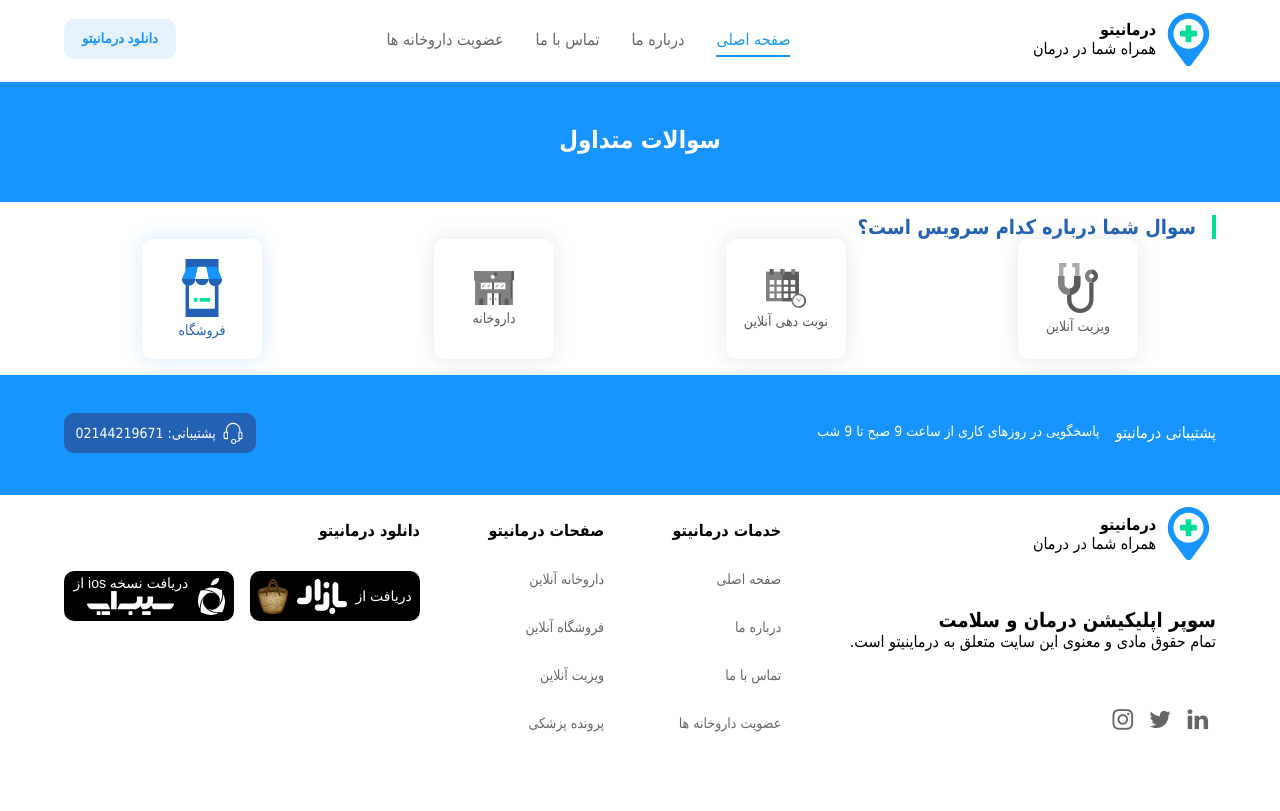
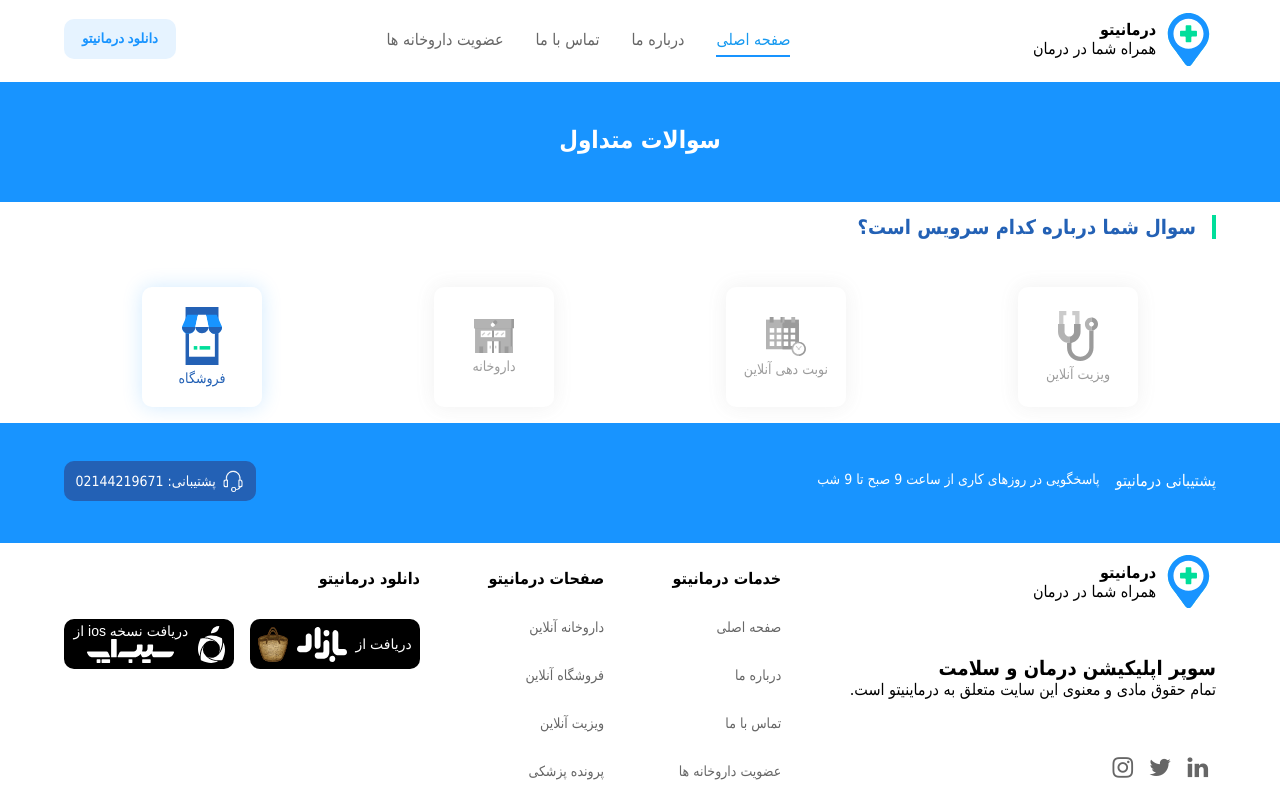
Before and after one commit to kave-me/darmanito-react, a React (Create React App) app: page /faq in a window 1280 px wide. Built offline with nearby package versions, Linux system fonts and the light colour scheme; a small style sheet from the web is missing.

Commit message:
fix faqIconList component

```diff
--- a/src/asset/sass/component/_FaqIcon.scss
+++ b/src/asset/sass/component/_FaqIcon.scss
@@ -8,6 +8,7 @@
     align-items: center;
     border-radius: 10px;
     cursor: pointer;
+    opacity: 60%;
     filter: grayscale(100);
 
     &__img {
@@ -18,6 +19,7 @@
         color: $tertiary-color;
     }
     &__active {
+        opacity: 100%;
         filter: grayscale(0);
     }
 }
--- a/src/asset/sass/index.css
+++ b/src/asset/sass/index.css
@@ -602,6 +602,7 @@
   border-right: 4px solid #00DE9A;
   direction: rtl;
   padding-right: 1rem;
+  margin-bottom: 3rem;
 }
 
 .FaqIconContainer {
@@ -624,6 +625,7 @@
           align-items: center;
   border-radius: 10px;
   cursor: pointer;
+  opacity: 60%;
   -webkit-filter: grayscale(100);
           filter: grayscale(100);
 }
@@ -638,6 +640,7 @@
 }
 
 .FaqIconContainer__active {
+  opacity: 100%;
   -webkit-filter: grayscale(0);
           filter: grayscale(0);
 }
--- a/src/asset/sass/pages/_faq.scss
+++ b/src/asset/sass/pages/_faq.scss
@@ -5,5 +5,6 @@
             border-right: 4px solid $secondary-color;
             direction: rtl;
             padding-right: 1rem;
+            margin-bottom: 3rem;
         }
 }
--- a/src/components/FaqIconList.js
+++ b/src/components/FaqIconList.js
@@ -36,7 +36,6 @@
             if (icon.id === id) {
                 icon.isActive = true;
                 newStat.push(icon)
-
             } else {
                 icon.isActive = false;
                 newStat.push(icon)
```
Also changed, not shown: 1 other file (tests, documents, lock files or other folders).
